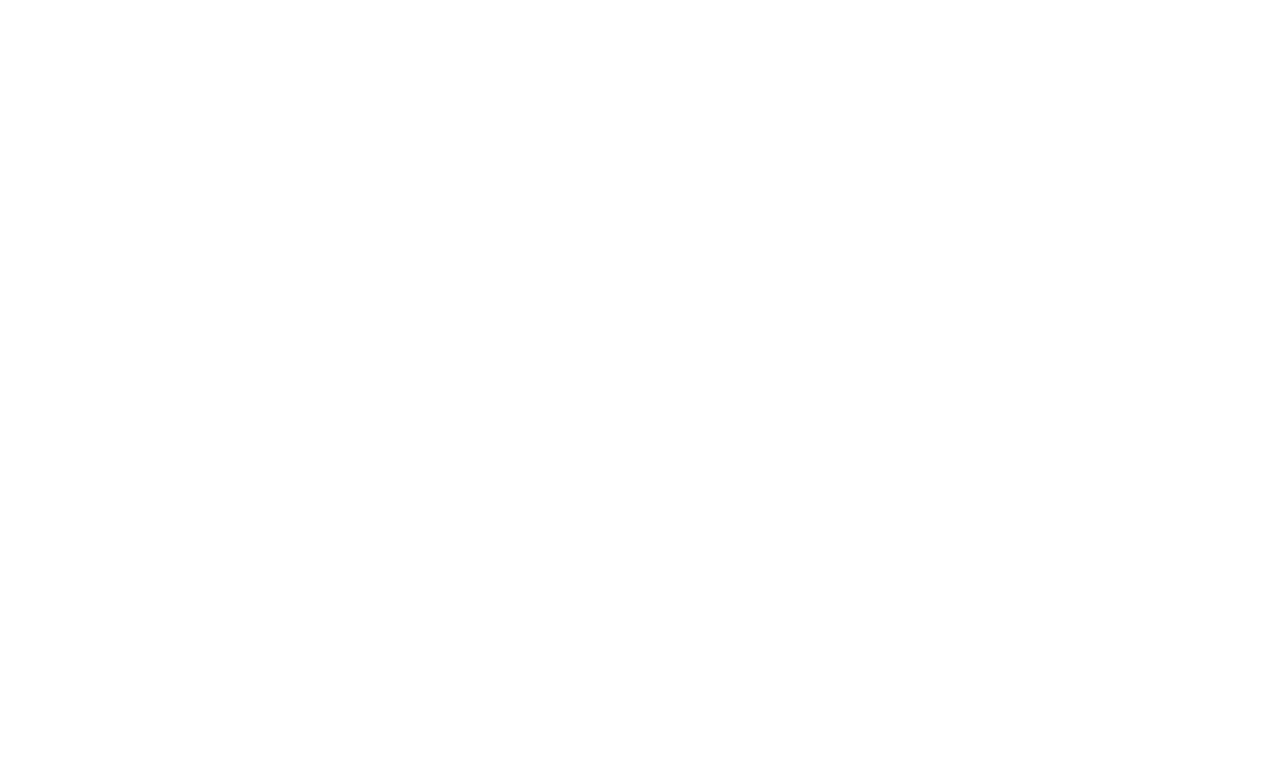
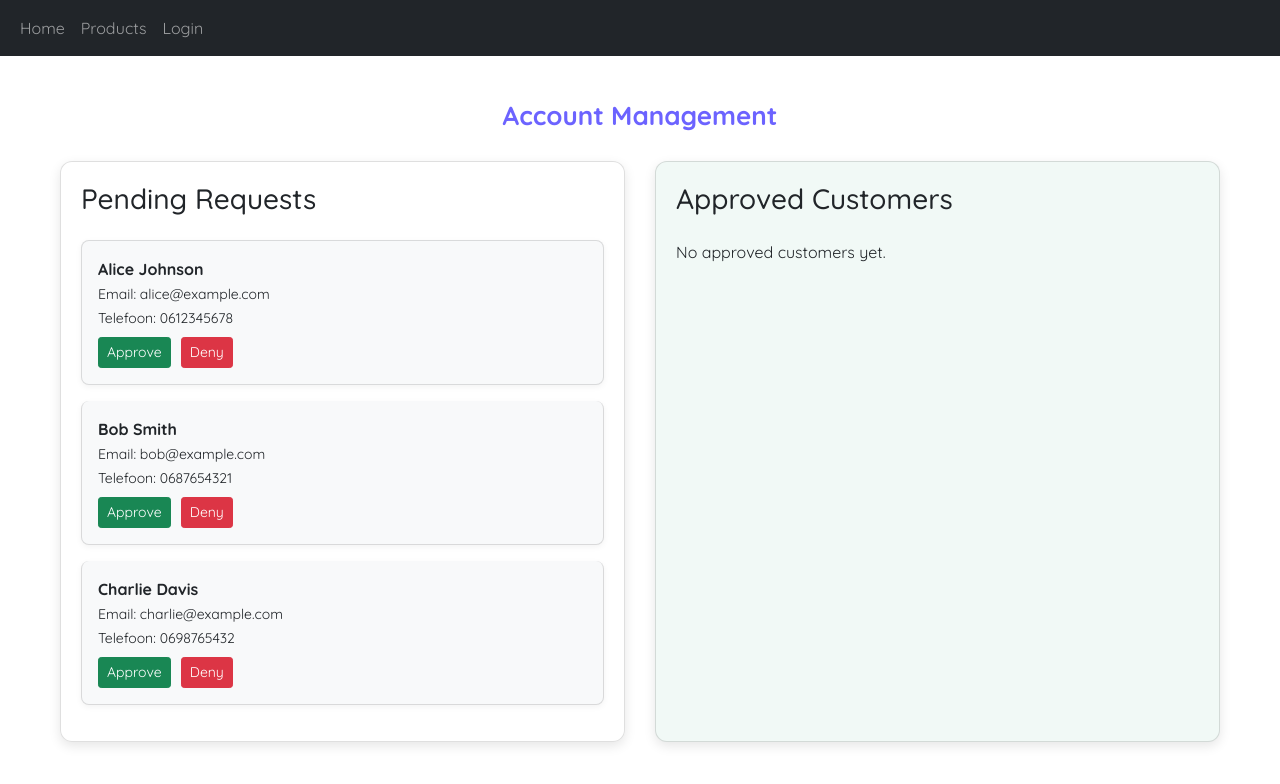
Before and after one commit to meryamdouirii/BankingSystemFrontend, a Vue app: page /accountrequests in a window 1280 px wide. Before the commit this address had no page. Shown: the top 784 px of the page. Built offline with nearby package versions, Linux system fonts and the light colour scheme.

Commit message:
added accountreqeusts

```diff
--- a/src/App.vue
+++ b/src/App.vue
@@ -3,7 +3,9 @@
 import Navigation from "./components/Navigation.vue";
 </script>
 
+
 <template>
+  <Navigation />
   <RouterView />
 </template>
 
--- /dev/null
+++ b/src/components/employee/AccountRequests.vue
@@ -0,0 +1,180 @@
+<template>
+    <section>
+      <div class="container">
+        <h2 class="title">Account Management</h2>
+
+        <div class="columns">
+          <!-- Pending Requests -->
+          <div class="card">
+            <h3>Pending Requests</h3>
+            <div v-if="pendingRequests.length">
+              <ul class="list-group mt-3">
+                <li
+                  v-for="request in pendingRequests"
+                  :key="request.id"
+                  class="list-group-item"
+                >
+                  <div>
+                    <strong>{{ request.name }}</strong><br />
+                    <small>Email: {{ request.email }}<br />Telefoon: {{ request.phone }}</small>
+                  </div>
+                  <div class="button-group mt-2">
+                    <button class="btn btn-success btn-sm" @click="approveRequest(request)">
+                      Approve
+                    </button>
+                    <button class="btn btn-danger btn-sm" @click="denyRequest(request)">
+                      Deny
+                    </button>
+                  </div>
+                </li>
+              </ul>
+            </div>
+            <div v-else class="mt-3">No pending requests.</div>
+          </div>
+
+          <!-- Approved Customers -->
+          <div class="card approved">
+            <h3>Approved Customers</h3>
+            <div v-if="approvedCustomers.length">
+              <ul>
+                <li v-for="(customer, index) in approvedCustomers" :key="index">
+                  <strong>{{ customer.name }}</strong><br />
+                  <small>Email: {{ customer.email }} | Telephone: {{ customer.phone }}</small>
+                  <ul>
+                    <li v-for="account in customer.accounts" :key="account.iban">
+                      {{ account.type }} Account - IBAN: {{ account.iban }}
+                    </li>
+                  </ul>
+                </li>
+              </ul>
+            </div>
+            <div v-else class="mt-3">No approved customers yet.</div>
+          </div>
+        </div>
+      </div>
+    </section>
+  </template>
+
+  <script setup>
+  import { ref } from 'vue'
+
+  const pendingRequests = ref([
+    { id: 1, name: 'Alice Johnson', email: 'alice@example.com', phone: '0612345678' },
+    { id: 2, name: 'Bob Smith', email: 'bob@example.com', phone: '0687654321' },
+    { id: 3, name: 'Charlie Davis', email: 'charlie@example.com', phone: '0698765432' }
+  ])
+
+  const approvedCustomers = ref([])
+
+  const usedIbans = new Set()
+
+  function generateIban() {
+    const countryCode = 'NL'
+    const bankCode = 'CEBA'
+    let iban
+
+    const charToNumber = char =>
+        char.toUpperCase().charCodeAt(0) - 55
+
+    // Zet string met letters om naar numerieke string
+    const convertLettersToNumbers = str =>
+        str.split('').map(char => /[A-Z]/.test(char) ? charToNumber(char) : char).join('')
+
+    do {
+        const accountNumber = Math.floor(Math.random() * 1e10).toString().padStart(10, '0')
+
+        const tempIban = bankCode + accountNumber + countryCode + '00'
+
+        const numericIban = convertLettersToNumbers(tempIban)
+
+        const mod97 = numericIban.match(/\d{1,9}/g).reduce((remainder, block) => {
+        return Number(BigInt(remainder + block) % 97n)
+        }, 0)
+
+        const checkDigits = String(98 - mod97).padStart(2, '0')
+
+        iban = `${countryCode}${checkDigits}${bankCode}${accountNumber}`
+
+    } while (usedIbans.has(iban))
+
+    usedIbans.add(iban)
+
+    // Format IBAN met spaties per 4 tekens
+    return iban.match(/.{1,4}/g).join(' ')
+    }
+
+
+
+  function approveRequest(request) {
+    const checkingIban = generateIban()
+    const savingsIban = generateIban()
+
+    approvedCustomers.value.push({
+      name: request.name,
+      email: request.email,
+      phone: request.phone,
+      accounts: [
+        { type: 'Checking', iban: checkingIban },
+        { type: 'Savings', iban: savingsIban }
+      ]
+    })
+
+    pendingRequests.value = pendingRequests.value.filter(r => r.id !== request.id)
+  }
+
+  function denyRequest(request) {
+    const confirmed = window.confirm(`Are you sure you want to deny ${request.name}?`)
+    if (confirmed) {
+      pendingRequests.value = pendingRequests.value.filter(r => r.id !== request.id)
+    }
+  }
+  </script>
+
+  <style scoped>
+  .container {
+    max-width: 1200px;
+    margin: auto;
+    padding: 20px;
+  }
+
+  .title {
+    font-size: 26px;
+    font-weight: bold;
+    color: #6c63ff;
+    text-align: center;
+    margin-bottom: 30px;
+  }
+
+  .columns {
+    display: flex;
+    gap: 30px;
+    flex-wrap: wrap;
+  }
+
+  .card {
+    flex: 1;
+    min-width: 300px;
+    background: #ffffffdd;
+    padding: 20px;
+    border-radius: 12px;
+    box-shadow: 0 4px 12px rgba(0, 0, 0, 0.1);
+  }
+
+  .card.approved {
+    background-color: #f1f9f6;
+  }
+
+  .list-group-item {
+    padding: 1rem;
+    margin-bottom: 1rem;
+    background-color: #f8f9fa;
+    border-radius: 8px;
+    box-shadow: 0 2px 6px rgba(0, 0, 0, 0.05);
+  }
+
+  .button-group {
+    display: flex;
+    gap: 10px;
+    margin-top: 0.5rem;
+  }
+  </style>
--- a/src/router/index.js
+++ b/src/router/index.js
@@ -6,10 +6,12 @@
 import EditProduct from "../components/products/EditProduct.vue";
 import Login from "../components/Login.vue";
 import Register from "../components/Register.vue";
+import AccountRequests from "../components/employee/AccountRequests.vue";
 const routes = [
   { path: "/", component: Home },
   { path: "/products", component: ProductList },
   { path: "/createproduct", component: CreateProduct },
+  { path: "/accountrequests",component: AccountRequests},
   { path: "/login", component: Login },
   { path: "/register", component: Register },
   { path: "/editproduct/:id", component: EditProduct, props: true },
```
